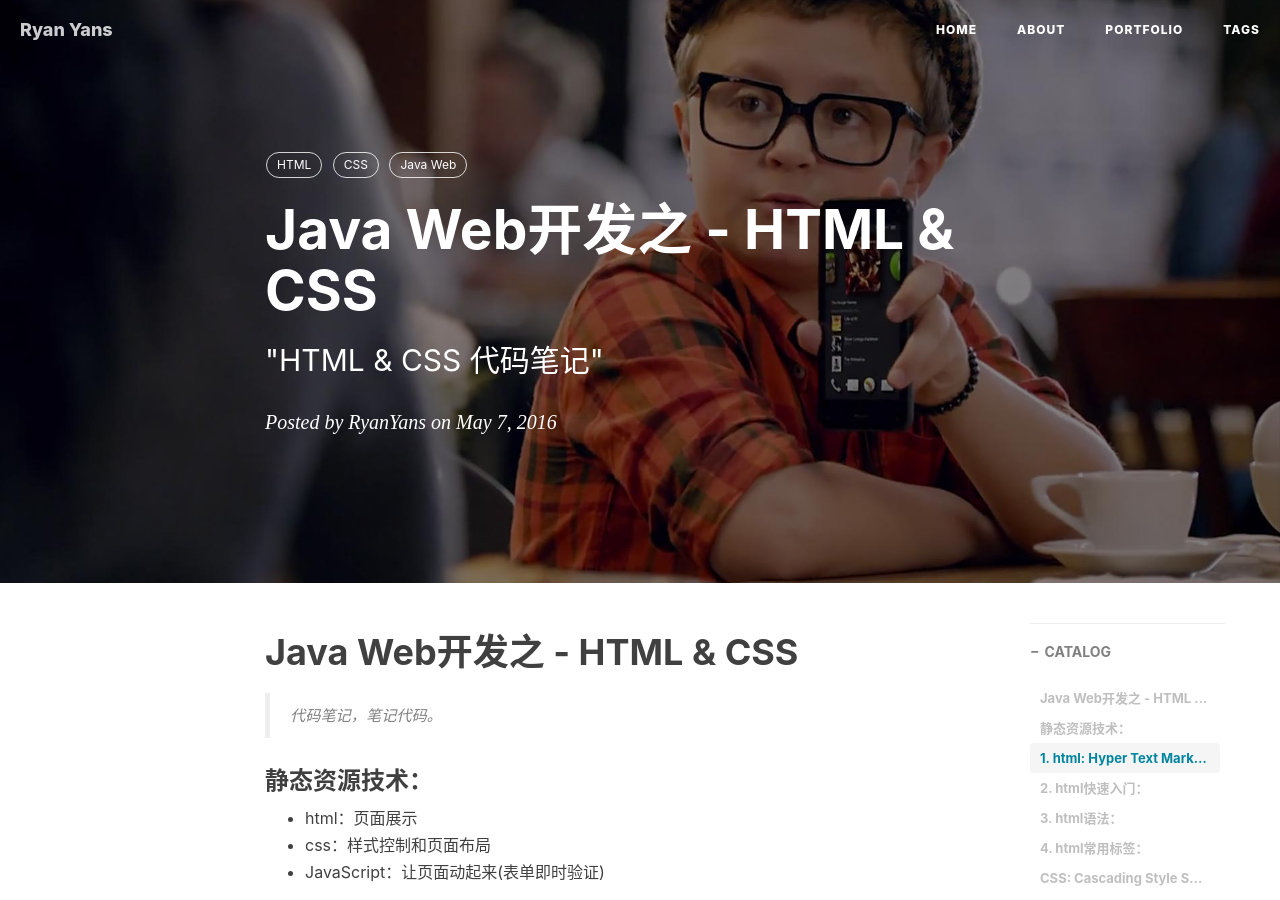
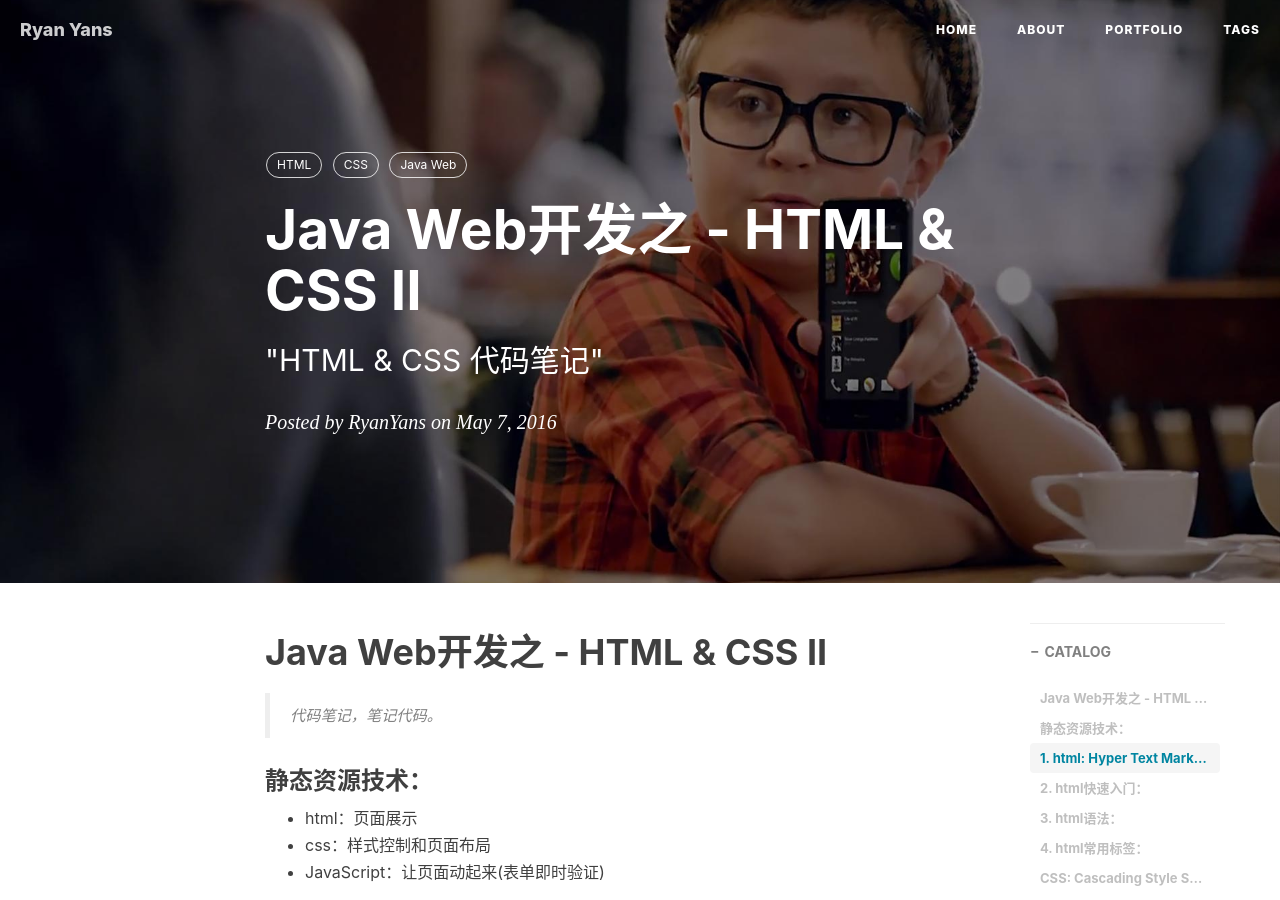
Before and after one commit to RyanYans/RyanYans.github.io, a Jekyll site: the page built from _posts/2016-05-07-HTML&CSS_2.markdown, in a window 1280 px wide and 900 px high. Built offline with Jekyll 4.4.1, drawn with Linux system fonts in a browser that asks for light colours; nearby versions of some CDN libraries; comment, search, counter and statistics services are not loaded.

```diff
--- a/_posts/2016-05-07-HTML&CSS_2.markdown
+++ b/_posts/2016-05-07-HTML&CSS_2.markdown
@@ -1,6 +1,6 @@
 ---
 layout:     post
-title:      "Java Web开发之 - HTML & CSS"
+title:      "Java Web开发之 - HTML & CSS II"
 subtitle:   " \"HTML & CSS 代码笔记\""
 date:       2016-05-07 00:32:00
 author:     "RyanYans"
@@ -11,7 +11,7 @@ tags:
     - CSS
     - Java Web
 ---
-# Java Web开发之 - HTML & CSS
+# Java Web开发之 - HTML & CSS II
 
 > 代码笔记，笔记代码。
 
```
